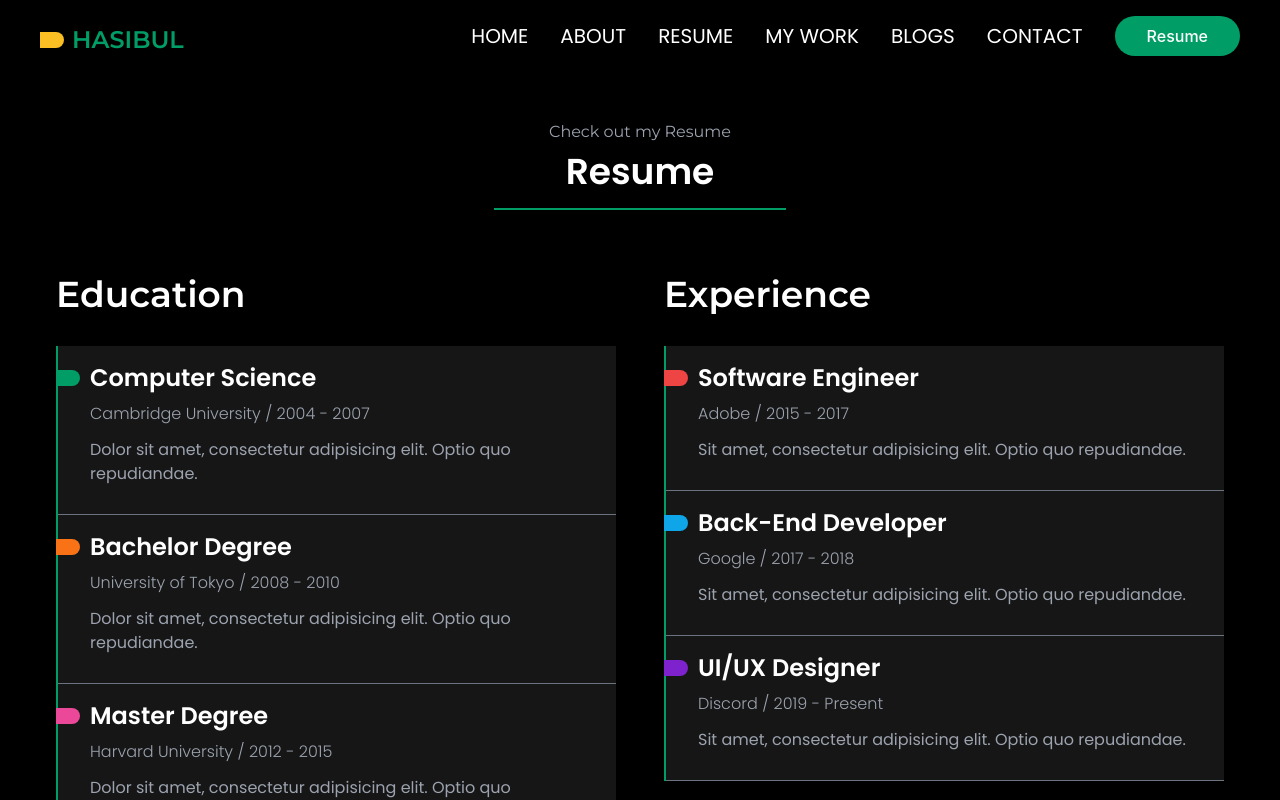
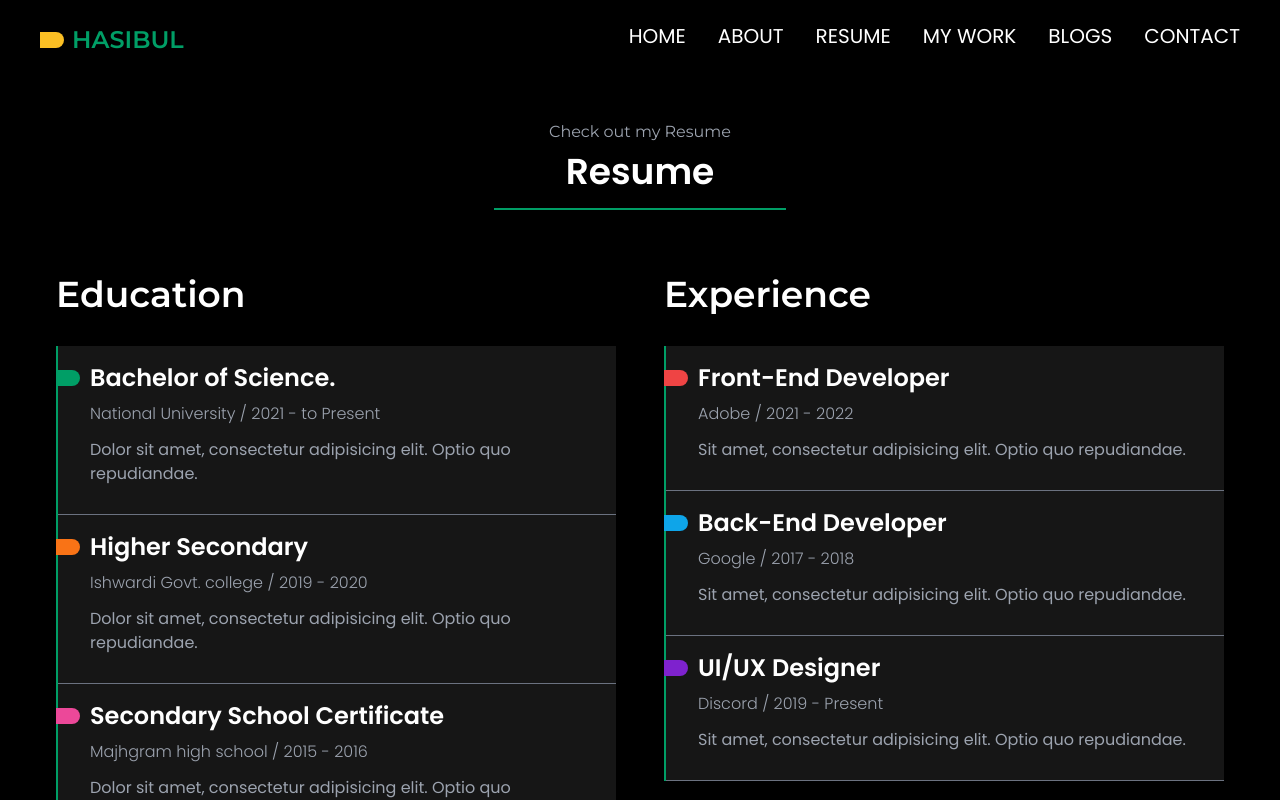
Before and after one commit to hasibulhasananik40420/my-best-portfolio, a React (Create React App) app: page /resume in a window 1280 px wide. Shown: the top 800 px of the page. Built offline with nearby package versions, Linux system fonts and the light colour scheme.

Commit message:
all done

```diff
--- a/src/Components/Navbar/Navbar.js
+++ b/src/Components/Navbar/Navbar.js
@@ -1,7 +1,7 @@
 import React, { useState } from 'react';
 import { BiMenuAltLeft } from 'react-icons/bi';
 import { Link } from 'react-router-dom';
-import resume from '../../Img/Hasibul Hasan_Resume (5) (1).pdf'
+import resume from '../../Img/Hasibul Hasan_Resume (4).pdf'
 const Navbar = () => {
 
 
@@ -55,7 +55,7 @@ const Navbar = () => {
                             <Link to='/contact' className='md:text-white hover:text-gray-400 duration-500'>CONTACT</Link>
                         </li>
 
-                        <button className='py-2 px-8 md:ml-8 rounded-full bg-[#009e66] text-white font-medium'><a href={resume} download >Resume</a></button>
+                        {/* <button className='py-2 px-8 md:ml-8 rounded-full bg-[#009e66] text-white font-medium'><a href={resume} download >Resume</a></button> */}
 
 
                     </ul>
--- a/src/Pages/About/About.js
+++ b/src/Pages/About/About.js
@@ -1,18 +1,17 @@
 import React from 'react';
 import { AiFillGithub, AiFillLinkedin, AiOutlineInstagram, AiOutlineTwitter } from 'react-icons/ai';
 import { FaFacebook } from 'react-icons/fa';
-
+import resume from '../../Img/Hasibul Hasan_Resume (4).pdf'
 const About = () => {
     return (
         <div className='bg-black'>
 
 
-            <div className='text-white text-center'>
-                <p className='pt-10 font-san'>Get to know me</p>
-                <h1 className='text-4xl font-bold mt-4 font-mons'>About Me</h1>
+            <div className=' text-center '>
+                <p className='pt-10 font-san text-white'>Get to know me</p>
+                <h1 className='text-4xl font-bold mt-4 font-mons text-white'>About Me</h1>
                 <div className='border border-[#009e66] md:w-1/4 w-full mt-4 mx-auto'></div>
             </div>
-            {/* <h1 className='text-white'>hhhhhhhhhhhhhhhhhhhhhhhhh</h1> */}
 
             <div className='md:flex justify-between  gap-24 md:mx-20 mx-8 mt-16'>
 
@@ -37,7 +36,7 @@ const About = () => {
                         </div>
 
                         <div>
-                            <h1><span className='font-bold font-san'>Email : </span> <span className='text-[#009e66] font-mons'> emma@example.com</span></h1>
+                            <h1><span className='font-bold font-san'>Email : </span> <span className='text-[#009e66] font-mons'> hasibulhasan40420@gmail.com</span></h1>
                             <h1 className='mt-2'>
                                 <span className='font-bold font-san'>From : </span> <span className='text-gray-300 font-mons'>Rajshahi, Bangladesh</span></h1>
                         </div>
@@ -46,7 +45,7 @@ const About = () => {
 
                     <div className='md:flex justify-between items-center md:w-3/4 w-full mt-6'>
 
-                        <div> <button className='py-3 px-8 mt-6 rounded-full bg-[#009e66] text-white font-medium font-mons'>Download Cv</button></div>
+                        <div> <button className='py-3 px-8 mt-6 rounded-full bg-[#009e66] text-white font-medium font-mons'><a href={resume} download >Download Cv</a> </button></div>
 
                         <div className='border border-gray-400 md:w-1/4 w-full mt-4'></div>
 
--- a/src/Pages/MyWork/MyWork.css
+++ b/src/Pages/MyWork/MyWork.css
@@ -23,7 +23,7 @@
     background: #1f3d4738;
     backdrop-filter: blur(5px);
     border-radius: 15px;
-    color: white;
+    color: black;
     padding: 30px;
 
     display: flex;
--- a/src/Pages/Resume/Resume.js
+++ b/src/Pages/Resume/Resume.js
@@ -23,24 +23,24 @@ const Resume = () => {
 
                             <div className='relative mt-8 pl-8 pb-5 px-2 border-b border-b-gray-500 bg-[#161616] font-san'>
 
-                                <h1 className='text-2xl font-semibold text-white pt-4'>Computer Science</h1>
-                                <p className='text-gray-400 font-light mt-2'>Cambridge University / 2004 - 2007</p>
+                                <h1 className='text-2xl font-semibold text-white pt-4'>Bachelor of Science.</h1>
+                                <p className='text-gray-400 font-light mt-2'>National University / 2021 - to Present</p>
                                 <p className='text-gray-400 mt-3 mb-2 '> Dolor sit amet, consectetur adipisicing elit. Optio quo repudiandae.</p>
                                 <div className='absolute top-6 left-[-2px] w-6 h-4 bg-[#009e66] rounded-r-full'> </div>
 
                             </div>
 
                             <div className='relative pl-8 pb-5 px-2 border-b border-b-gray-500 bg-[#161616] font-san'>
-                                <h1 className='text-2xl font-semibold text-white pt-4'>Bachelor Degree</h1>
-                                <p className='text-gray-400 font-light mt-2'>University of Tokyo / 2008 - 2010</p>
+                                <h1 className='text-2xl font-semibold text-white pt-4'>Higher Secondary</h1>
+                                <p className='text-gray-400 font-light mt-2'>Ishwardi Govt. college / 2019 - 2020</p>
                                 <p className='text-gray-400 mt-3 mb-2 '> Dolor sit amet, consectetur adipisicing elit. Optio quo repudiandae.</p>
                                 <div className='absolute top-6 left-[-2px] w-6 h-4 bg-orange-500 rounded-r-full'> </div>
 
                             </div>
 
                             <div className='relative pl-8 pb-5 px-2 border-b border-b-gray-500 bg-[#161616] font-san'>
-                                <h1 className='text-2xl font-semibold text-white pt-4'>Master Degree</h1>
-                                <p className='text-gray-400 font-light mt-2'>Harvard University / 2012 - 2015</p>
+                                <h1 className='text-2xl font-semibold text-white pt-4'>Secondary School Certificate</h1>
+                                <p className='text-gray-400 font-light mt-2'>Majhgram high school / 2015 - 2016</p>
                                 <p className='text-gray-400 mt-3 mb-2 '> Dolor sit amet, consectetur adipisicing elit. Optio quo repudiandae.</p>
                                 <div className='absolute top-6 left-[-2px] w-6 h-4 bg-pink-500 rounded-r-full'> </div>
 
@@ -59,8 +59,8 @@ const Resume = () => {
 
 
                             <div className='relative mt-8 pl-8 pb-5 px-2 border-b border-b-gray-500 bg-[#161616] font-san'>
-                                <h1 className='text-2xl font-semibold text-white pt-4'>Software Engineer</h1>
-                                <p className='text-gray-400 font-light mt-2'>Adobe / 2015 - 2017</p>
+                                <h1 className='text-2xl font-semibold text-white pt-4'>Front-End Developer</h1>
+                                <p className='text-gray-400 font-light mt-2'>Adobe / 2021 - 2022</p>
                                 <p className='text-gray-400 mt-3 mb-2 '> Sit amet, consectetur adipisicing elit. Optio quo repudiandae.</p>
                                 <div className='absolute top-6 left-[-2px] w-6 h-4 bg-red-500 rounded-r-full'> </div>
                             </div>
```
Also changed, not shown: src/App.css (+17 -0 lines), src/Pages/MyWork/MyWork.js (+19 -18 lines), 2 other files (tests, documents, lock files or other folders).
